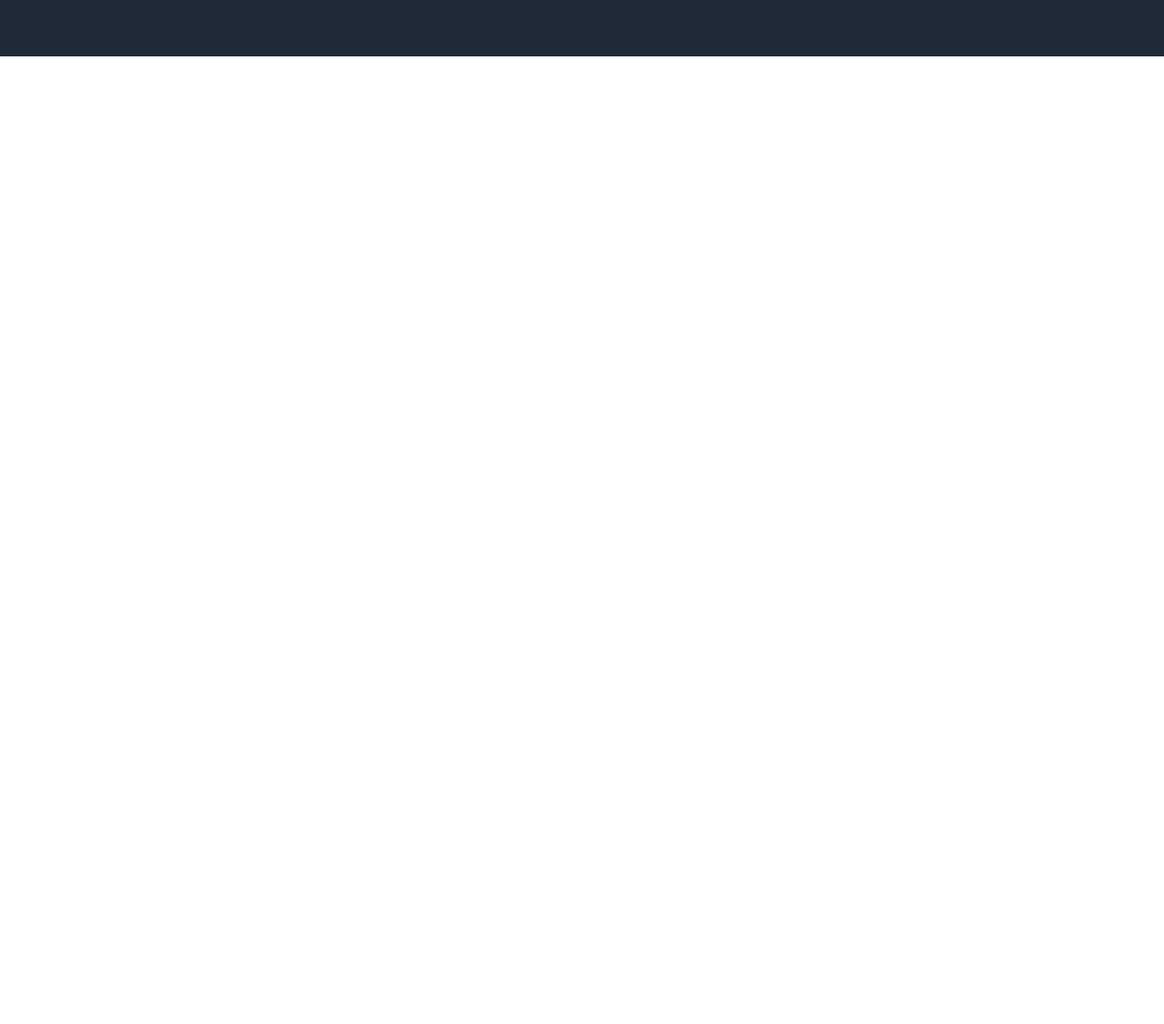
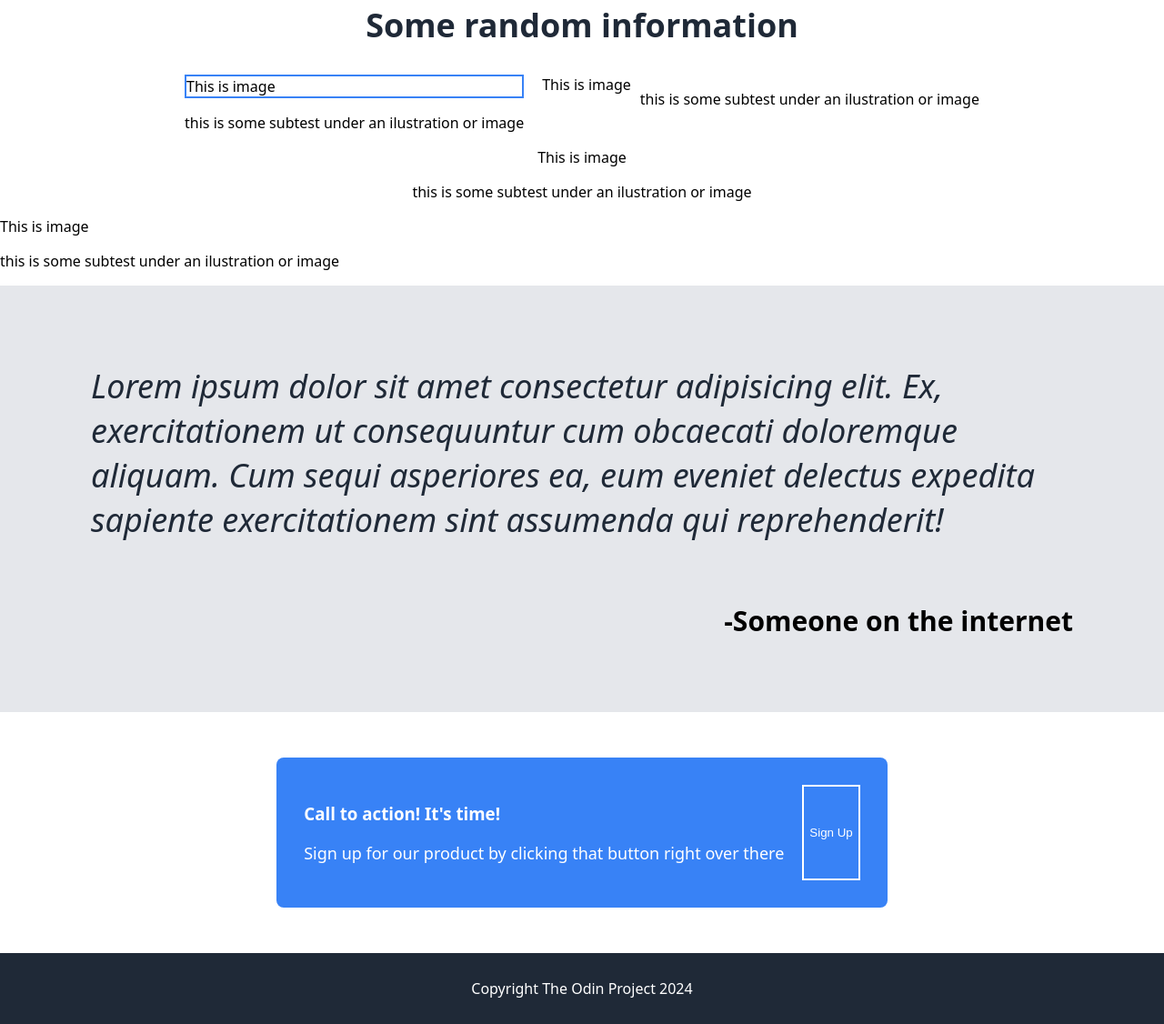
Before and after one commit to sartivian/Odin-Project-Landing_Page, a plain HTML site: page index.html in a window 1280 px wide. Shown: the part 453-1579 px from the top of the page at 91% size. Before the commit the page ends 800 px from the top, so only its background shows below. Drawn offline with Linux system fonts and the light colour scheme.

Commit message:
Add section 2-4 + footer, and bit styling

```diff
--- a/index.html
+++ b/index.html
@@ -24,20 +24,45 @@
             <button>Sign Up</button>
         </div>
         <div class="image">
-            <p>Lorem ipsum dolor sit amet consectetur, adipisicing elit. A, repudiandae ducimus, accusantium officia cumque recusandae est unde quod vero, dolores facilis ullam impedit quae necessitatibus voluptas fugiat quibusdam praesentium exercitationem.</p>
+            <p>This is a placeholder fon an image</p>
         </div>
     </div>
     <div class="sectiontwo">
-
+        <h2>Some random information</h2>
+        <div class="ilustrations">
+            <div class="ilust">
+                <div>This is image</div>
+                <p>this is some subtest under an ilustration or image</p>
+            </div>
+            <div class="ilust"></div>
+                <div>This is image</div>
+                <p>this is some subtest under an ilustration or image</p>
+            </div>
+            <div class="ilust"></div>
+                <div>This is image</div>
+                <p>this is some subtest under an ilustration or image</p>
+            </div>
+            <div class="ilust"></div>
+                <div>This is image</div>
+                <p>this is some subtest under an ilustration or image</p>
+            </div>
+        </div>
     </div>
     <div class="sectionthree">
-
+        <p class="quote">Lorem ipsum dolor sit amet consectetur adipisicing elit. Ex, exercitationem ut consequuntur cum obcaecati doloremque aliquam. Cum sequi asperiores ea, eum eveniet delectus expedita sapiente exercitationem sint assumenda qui reprehenderit!</p>
+        <p class="speaker">-Someone on the internet</p>
     </div>
     <div class="sectionfour">
-
+        <div class="card">
+            <div class="container">
+                <h3>Call to action! It's time!</h3>
+                <p>Sign up for our product by clicking that button right over there</p>
+            </div>
+            <button>Sign Up</button>
+        </div>
     </div>
     <div class="footer">
-
+        Copyright The Odin Project 2024
     </div>
 </body>
 </html>
--- a/style.css
+++ b/style.css
@@ -7,6 +7,7 @@ body {
 
 }
 
+/* Navbar Styling */
 .navbar {
     display: flex;
     background: black;
@@ -46,6 +47,7 @@ a {
     color: white;
 }
 
+/* Section One Styling */
 .sectionone {
     display: flex;
     justify-content: center;
@@ -77,3 +79,91 @@ a {
 .image {
     background-color: gray;
 }
+
+/* Section Two Styling */
+
+.sectiontwo {
+    display: flex;
+    flex-direction: column;
+    justify-content: center;
+    align-items: center;
+}
+
+.ilustrations {
+    display: flex;
+    justify-content: center;
+    gap: 10px;
+}
+
+h2 {
+    font-size: 36px;
+    font-weight: 900;
+    color: #1f2937;
+}
+
+.ilust div {
+    border: 2px solid #3882f6;
+}
+
+/* Section Three Styling */
+.sectionthree {
+    display: flex;
+    flex-direction: column;
+    justify-content: center;
+    align-items: center;
+    background-color: #E5E7EB;
+    padding: 50px 100px;
+}
+
+.quote {
+    font-size: 36px;
+    font-style: italic;
+    color: #1f2937;
+}
+
+.speaker {
+    font-weight: bold;
+    font-size: 30px;
+    align-self: flex-end;
+}
+/* Section Four Styling */
+.sectionfour {
+    display: flex;
+    justify-content: center;
+    align-items: center;
+    padding: 50px;
+}
+
+.card {
+    background-color: #3882f6;
+    border-radius: 8px;
+    display: flex;
+    justify-content: space space-evenly;
+    padding: 30px;
+    gap: 20px;
+}
+
+h3 {
+    color: white;
+    font-weight: bold;
+}
+
+.container p{
+    color: white;
+    font-size: 18px;
+}
+
+.card button {
+    background-color: #3882f6;
+    border: 2px solid white;
+    color: white;
+}
+/* Footer Styling */
+.footer {
+    display: flex;
+    justify-content: center;
+    align-items: center;
+    padding: 28px;
+    background-color: #1F2937;
+    color: white;
+}
```
